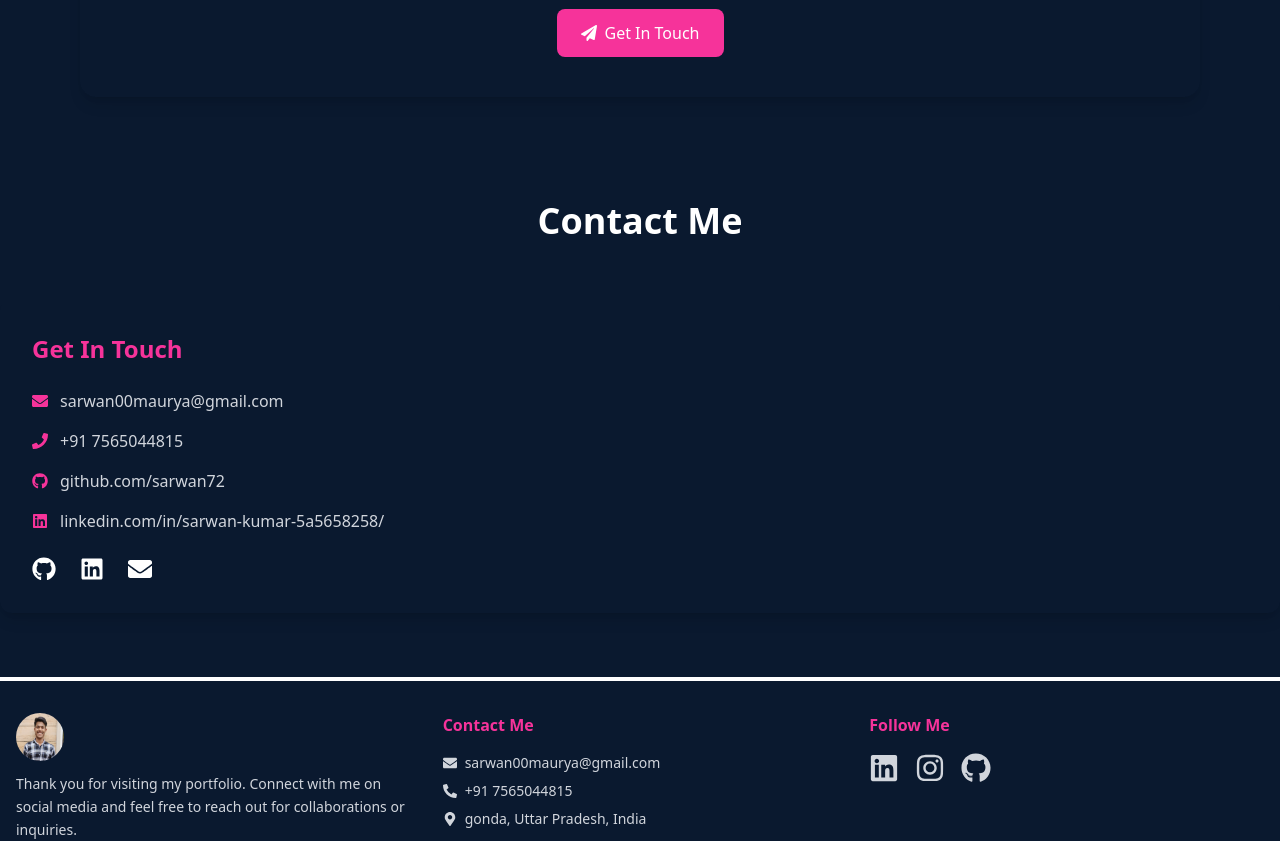
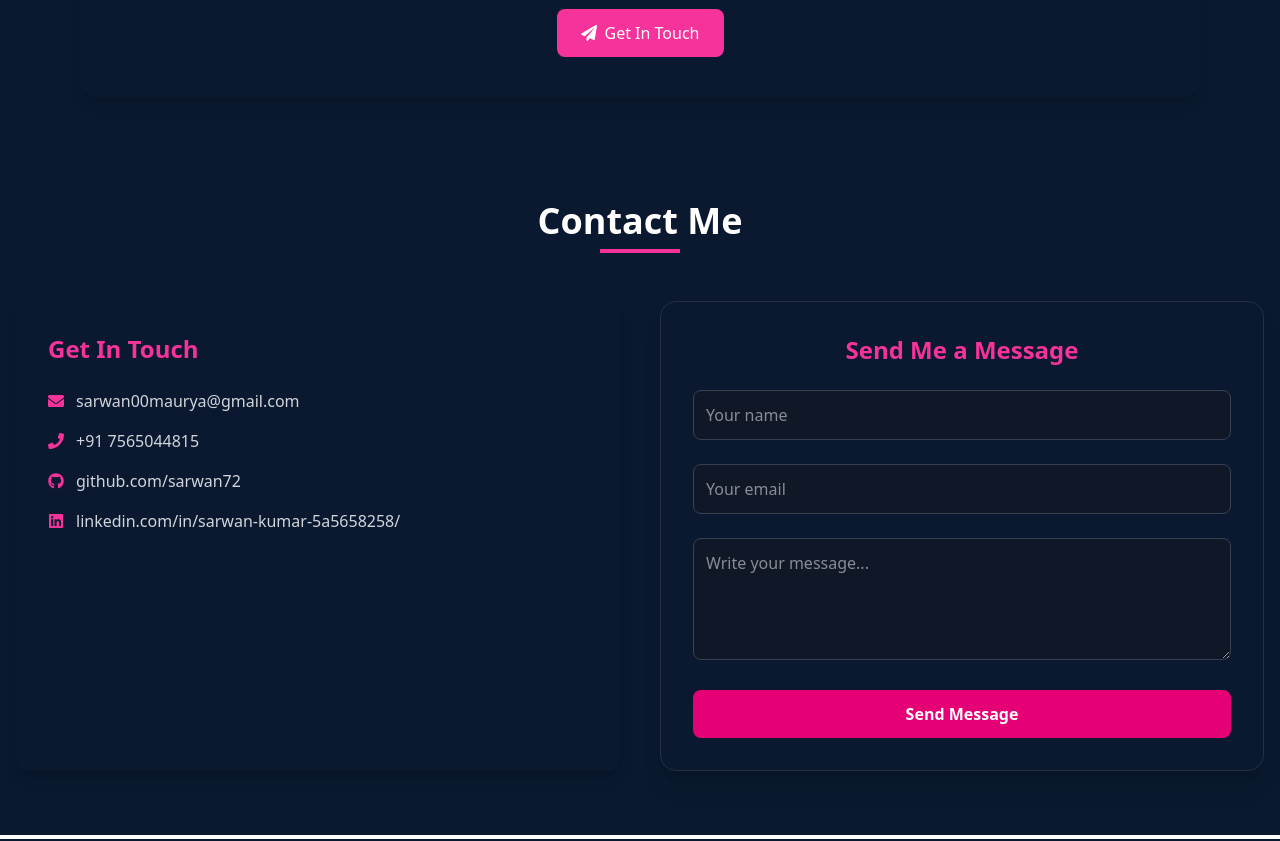
Before and after one commit to Sarwan72/portfolio_sarwan, a React (Vite) app: page / in a window 1280 px wide. Shown: the part 5180-6021 px from the top of the page. Built offline with nearby package versions, Linux system fonts and the light colour scheme.

Commit message:
add emailjs

```diff
--- a/package.json
+++ b/package.json
@@ -10,8 +10,10 @@
     "preview": "vite preview"
   },
   "dependencies": {
+    "@emailjs/browser": "^4.4.1",
     "@hookform/error-message": "^2.0.1",
     "@tailwindcss/vite": "^4.1.11",
+    "emailjs": "^4.0.3",
     "framer-motion": "^12.23.12",
     "react": "^19.1.1",
     "react-dom": "^19.1.1",
--- a/src/pages/Contact.jsx
+++ b/src/pages/Contact.jsx
@@ -1,25 +1,139 @@
-import React from "react";
+// import React from "react";
+// import { FaEnvelope, FaPhone, FaGithub, FaLinkedin } from "react-icons/fa";
+
+// export default function Contact() {
+//   return (
+//     <section
+//       id="contact"
+//       className="bg-[#0a192f] text-white py-16 flex w-full flex-col items-center "
+//     >
+//       <h2 className="text-4xl font-bold mb-4">Contact Me</h2>
+//       <div className="w-16 h-1 text-pink-500 mb-10"></div>
+
+//       <div className="dark:bg-[#030303] hover:bg-[#0a0a0a] rounded-xl p-8 shadow-lg mx-auto w-full max-w-[1350px]">
+//         <h3 className="text-2xl font-bold text-pink-500 mb-6">Get In Touch</h3>
+//         <ul className="space-y-4 text-gray-300">
+//           <li className="flex items-center gap-3">
+//             <FaEnvelope className="text-pink-500" />
+//             sarwan00maurya@gmail.com
+//           </li>
+//           <li className="flex items-center gap-3">
+//             <FaPhone className="text-pink-500" />
+//             +91 7565044815
+//           </li>
+//           <li className="flex items-center gap-3">
+//             <FaGithub className="text-pink-500" />
+//             <a
+//               href="https://github.com/sarwan72"
+//               target="_blank"
+//               rel="noopener noreferrer"
+//               className="hover:underline"
+//             >
+//               github.com/sarwan72
+//             </a>
+//           </li>
+//           <li className="flex items-center gap-3">
+//             <FaLinkedin className="text-pink-500" />
+//             <a
+//               href="https://linkedin.com/in/sarwan-kumar-5a5658258/"
+//               target="_blank"
+//               rel="noopener noreferrer"
+//               className="hover:underline"
+//             >
+//               linkedin.com/in/sarwan-kumar-5a5658258/
+//             </a>
+//           </li>
+//         </ul>
+
+//         <div className="flex gap-6 mt-6 text-2xl">
+//           <a href="https://github.com/sarwan72" target="_blank" rel="noopener noreferrer">
+//             <FaGithub />
+//           </a>
+//           <a href="https://linkedin.com/in/sarwan-kumar-5a5658258/" target="_blank" rel="noopener noreferrer">
+//             <FaLinkedin />
+//           </a>
+//           <a href="mailto:sarwan00maurya@gmail.com">
+//             <FaEnvelope />
+//           </a>
+//         </div>
+//       </div>
+//     </section>
+//   );
+// }
+
+import React, { useState } from "react";
+import emailjs from "@emailjs/browser";
 import { FaEnvelope, FaPhone, FaGithub, FaLinkedin } from "react-icons/fa";
 
 export default function Contact() {
+  const [formData, setFormData] = useState({
+    name: "",
+    email: "",
+    message: "",
+  });
+
+  const [status, setStatus] = useState(null);
+  const [isSuccess, setIsSuccess] = useState(null);
+  const [isLoading, setIsLoading] = useState(false);
+
+  const handleChange = (e) => {
+    setFormData({ ...formData, [e.target.name]: e.target.value });
+  };
+
+  const handleSubmit = async (e) => {
+    e.preventDefault();
+    setIsLoading(true);
+
+    try {
+      await emailjs.send(
+        "service_6ikngjk", // Your Service ID
+        "template_tp6vrub", // Your Template ID
+        {
+          name: formData.name, // must match {{name}}
+          email: formData.email, // must match {{email}}
+          message: formData.message, // must match {{message}}
+        },
+        "BJ7YqzYLN5FHKPd6L" // Your Public Key
+      );
+
+      setIsSuccess(true);
+      setStatus("Message sent successfully ✅");
+      setFormData({ name: "", email: "", message: "" });
+    } catch (error) {
+      console.error("EmailJS Error:", error);
+      setIsSuccess(false);
+      setStatus("❌ Failed to send message. Please check your EmailJS IDs.");
+    }
+
+    setIsLoading(false);
+    setTimeout(() => setStatus(null), 4000);
+  };
+
   return (
-    <section
-      id="contact"
-      className="bg-[#0a192f] text-white py-16 flex w-full flex-col items-center "
-    >
-      <h2 className="text-4xl font-bold mb-4">Contact Me</h2>
-      <div className="w-16 h-1 text-pink-500 mb-10"></div>
+    <section id="contact" className="bg-[#0a192f] text-white py-16 px-4">
+      <div className="w-full max-w-[1350px] mx-auto">
+        {/* Heading */}
+        <h2 className="text-4xl font-bold text-center mb-2">Contact Me</h2>
+        <div className="w-20 h-1 bg-pink-500 mx-auto mb-12"></div>
 
-      <div className="dark:bg-[#030303] hover:bg-[#0a0a0a] rounded-xl p-8 shadow-lg mx-auto w-full max-w-[1350px]">
-        <h3 className="text-2xl font-bold text-pink-500 mb-6">Get In Touch</h3>
+        <div className="grid grid-cols-1 md:grid-cols-2 gap-10">
+          {/* Contact Info */}
+          <div className="dark:bg-[#030303] rounded-xl p-8 shadow-lg">
+            <h3 className="text-2xl font-bold text-pink-500 mb-6">
+              Get In Touch
+            </h3>
             <ul className="space-y-4 text-gray-300">
               <li className="flex items-center gap-3">
                 <FaEnvelope className="text-pink-500" />
+                <a
+                  href="mailto:sarwan00maurya@gmail.com"
+                  className="hover:underline"
+                >
                   sarwan00maurya@gmail.com
+                </a>
               </li>
               <li className="flex items-center gap-3">
-            <FaPhone className="text-pink-500" />
-            +91 7565044815
+                <FaPhone className="text-pink-500" /> +91 7565044815
               </li>
               <li className="flex items-center gap-3">
                 <FaGithub className="text-pink-500" />
@@ -44,17 +158,66 @@ export default function Contact() {
                 </a>
               </li>
             </ul>
+          </div>
 
-        <div className="flex gap-6 mt-6 text-2xl">
-          <a href="https://github.com/sarwan72" target="_blank" rel="noopener noreferrer">
-            <FaGithub />
-          </a>
-          <a href="https://linkedin.com/in/sarwan-kumar-5a5658258/" target="_blank" rel="noopener noreferrer">
-            <FaLinkedin />
-          </a>
-          <a href="mailto:sarwan00maurya@gmail.com">
-            <FaEnvelope />
-          </a>
+          {/* Contact Form */}
+          <div className="dark:bg-[#030303] p-8 rounded-2xl shadow-xl border border-white/10">
+            <h3 className="text-2xl font-bold text-pink-500 mb-6 text-center">
+              Send Me a Message
+            </h3>
+
+            <form onSubmit={handleSubmit} className="space-y-6">
+              <input
+                id="name"
+                name="name"
+                value={formData.name}
+                onChange={handleChange}
+                required
+                className="w-full p-3 rounded-lg bg-gray-900 text-white border border-gray-700 focus:ring-2 focus:ring-blue-500"
+                placeholder="Your name"
+              />
+
+              <input
+                id="email"
+                name="email"
+                type="email"
+                value={formData.email}
+                onChange={handleChange}
+                required
+                className="w-full p-3 rounded-lg bg-gray-900 text-white border border-gray-700 focus:ring-2 focus:ring-blue-500"
+                placeholder="Your email"
+              />
+
+              <textarea
+                id="message"
+                name="message"
+                value={formData.message}
+                onChange={handleChange}
+                required
+                rows={4}
+                className="w-full p-3 rounded-lg bg-gray-900 text-white border border-gray-700 focus:ring-2 focus:ring-blue-500"
+                placeholder="Write your message..."
+              />
+
+              <button
+                type="submit"
+                disabled={isLoading}
+                className="w-full bg-pink-600 hover:bg-pink-500 transition-all p-3 rounded-lg font-semibold text-white"
+              >
+                {isLoading ? "Sending..." : "Send Message"}
+              </button>
+            </form>
+
+            {status && (
+              <p
+                className={`mt-4 text-center font-semibold ${
+                  isSuccess ? "text-green-400" : "text-red-400"
+                }`}
+              >
+                {status}
+              </p>
+            )}
+          </div>
         </div>
       </div>
     </section>
```
Also changed, not shown: 1 other file (tests, documents, lock files or other folders). Lines whose indentation alone changed are shown as unchanged.
